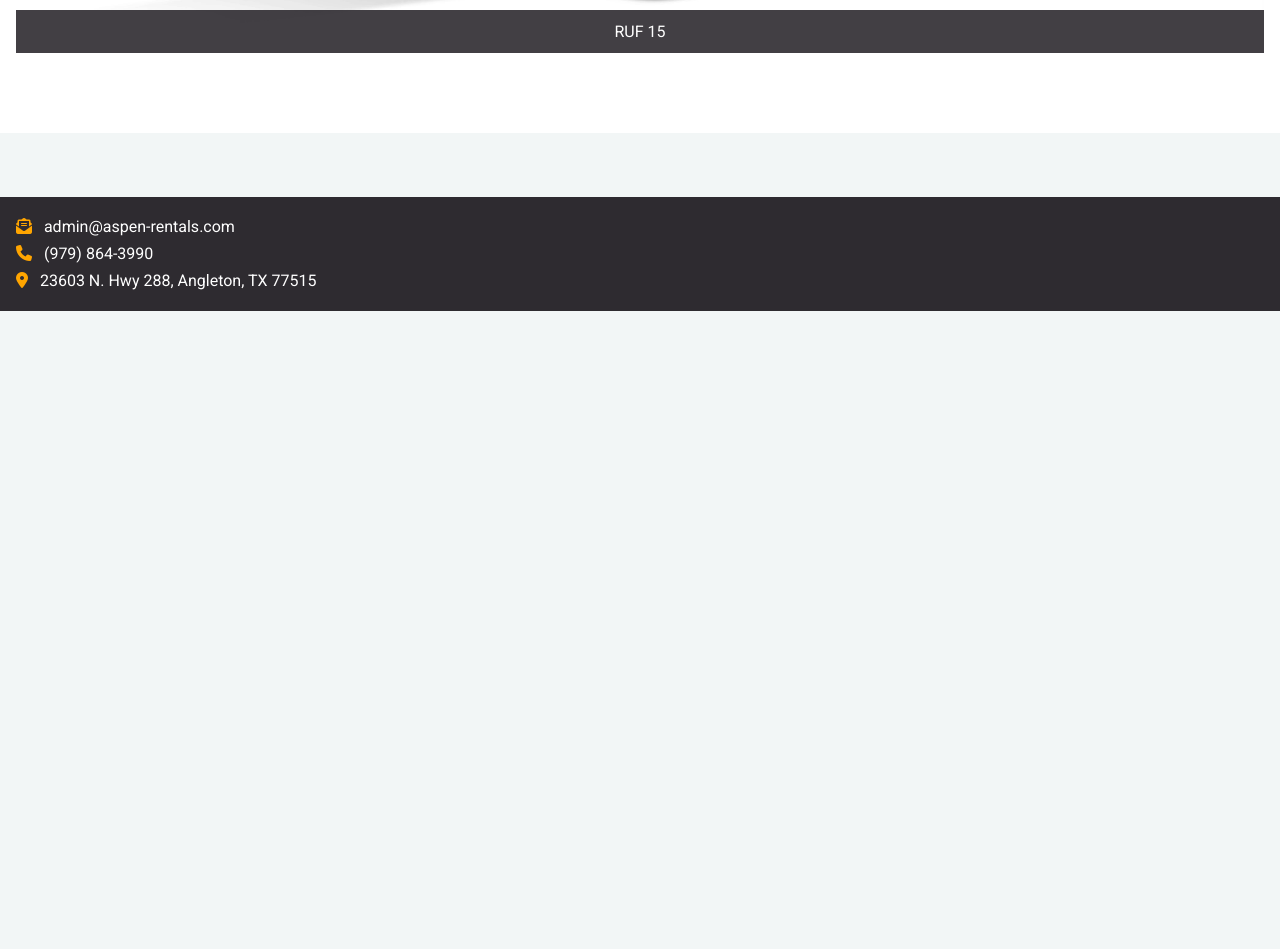
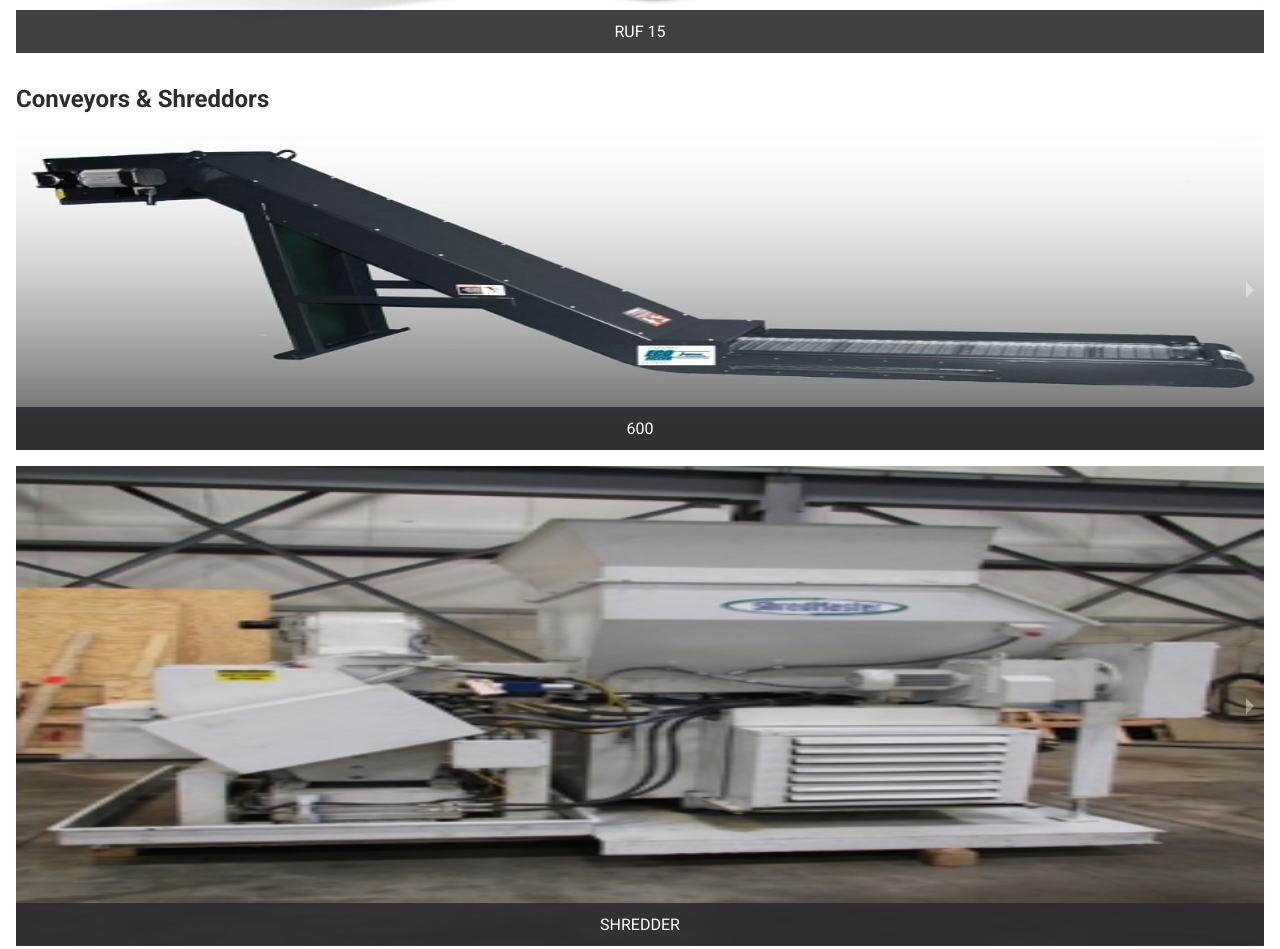
Before and after one commit to MitchellWilson01/aspen-rentals, a React (Create React App) app: page /equipment in a window 1280 px wide. Shown: the part 3043-3992 px from the top of the page. Before the commit the page ends 3354 px from the top, so only its background shows below. Built offline with nearby package versions, Linux system fonts and the light colour scheme.

Commit message:
equipment page complete

```diff
--- a/src/components/Briquetters/Briquetters.js
+++ b/src/components/Briquetters/Briquetters.js
@@ -8,7 +8,7 @@ const Briquetters = () => {
         <div className="briquetters">
             <h2>Briquetters</h2>
             <p>Swipe left on any of the images to learn more about that peice of equipment</p>
-                <Carousel className="card card-1" showIndicators={false} autoPlay={false} showStatus={false}>
+                <Carousel className="card card-1" showIndicators={false} autoPlay={false} showStatus={false} interval={60000}>
                     <div className="image">
                         <p>ARS 1000</p>
                     </div>
@@ -29,7 +29,7 @@ const Briquetters = () => {
                         </p>
                     </div>
                 </Carousel>
-                <Carousel className="card card-2" showIndicators={false} autoPlay={false} showStatus={false}>
+                <Carousel className="card card-2" showIndicators={false} autoPlay={false} showStatus={false} interval={60000}>
                     <div className="image">
                         <p>ARS 3000</p>
                     </div>
@@ -42,7 +42,7 @@ const Briquetters = () => {
                         </p>
                     </div>
                 </Carousel>
-                <Carousel className="card card-3" showIndicators={false} autoPlay={false} showStatus={false}>
+                <Carousel className="card card-3" showIndicators={false} autoPlay={false} showStatus={false} interval={60000}>
                     <div className="image">
                         <p>ARS 600</p>
                     </div>
@@ -76,7 +76,7 @@ const Briquetters = () => {
                         </p>
                     </div>
                 </Carousel>
-                <Carousel className="card card-5" showIndicators={false} autoPlay={false} showStatus={false}>
+                <Carousel className="card card-5" showIndicators={false} autoPlay={false} showStatus={false} interval={60000}>
                     <div className="image">
                         <p>PMC 275</p>
                     </div>
@@ -89,7 +89,7 @@ const Briquetters = () => {
                         </p>
                     </div>
                 </Carousel>
-                <Carousel className="card card-6" showIndicators={false} autoPlay={false} showStatus={false}>
+                <Carousel className="card card-6" showIndicators={false} autoPlay={false} showStatus={false} interval={60000}>
                     <div className="image">
                         <p>RUF 1100</p>
                     </div>
@@ -102,9 +102,36 @@ const Briquetters = () => {
                         </p>
                     </div>
                 </Carousel>
-                <Carousel className="card card-7" showIndicators={false} autoPlay={false} showStatus={false}>
+                <Carousel className="card card-7" showIndicators={false} autoPlay={false} showStatus={false} interval={60000}>
                     <div className="image">
                         <p>RUF 15</p>
+                    </div>
+                    <div className="description">
+                        <p>
+                            Capacity (lbs/hr): <br />
+                            Aluminum: 600 <br />
+                            Steel or Cast Iron: 1,200 <br />
+                            Copper or Brass: 1,600
+                        </p>
+                    </div>
+                </Carousel>
+                <h2 className="conveyors">Conveyors & Shreddors</h2>
+                <Carousel className="card card-8" showIndicators={false} autoPlay={false} showStatus={false} interval={60000}>
+                    <div className="image">
+                        <p>600</p>
+                    </div>
+                    <div className="description">
+                        <p>
+                            Capacity (lbs/hr): <br />
+                            Aluminum: 1,000 <br />
+                            Steel or Cast Iron: 2,000 <br />
+                            Copper or Brass: 3,200
+                        </p>
+                    </div>
+                </Carousel>
+                <Carousel className="card card-9" showIndicators={false} autoPlay={false} showStatus={false} interval={60000}>
+                    <div className="image">
+                        <p>SHREDDER</p>
                     </div>
                     <div className="description">
                         <p>
--- a/src/components/Briquetters/Briquetters.scss
+++ b/src/components/Briquetters/Briquetters.scss
@@ -40,6 +40,10 @@
         }
     }
 
+    .conveyors {
+        margin-top: 2rem;
+    }
+
     .card-1 {
         background-image: url('../../images/ARS1000.jpg');
     }
@@ -78,4 +82,23 @@
     .card-7 {
         background-image: url('../../images/RUF15.jpg');
     }
+
+    .card-8 {
+        background-image: url('../../images/600.jpg');
+    }
+
+    .card-9 {
+        background-image: url('../../images/SHREDDER.png');
+        height: 30rem;
+
+        .image {
+            p {
+                bottom: -10rem;
+            }
+        }
+
+        .description {
+            height: 30rem;
+        }
+    }
 }
```
Also changed, not shown: src/images/600.jpg (added), src/images/SHREDDER.png (added).
